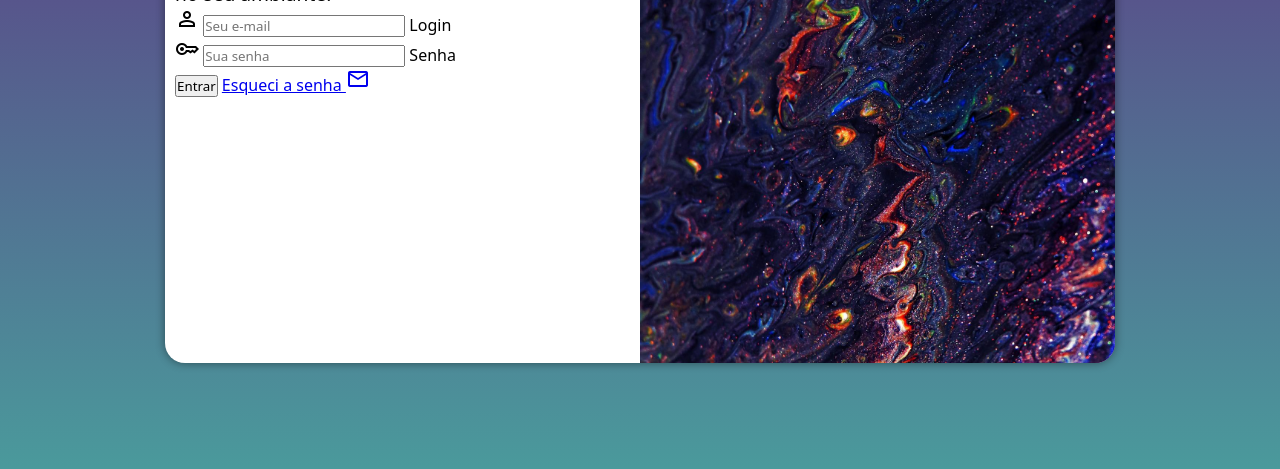
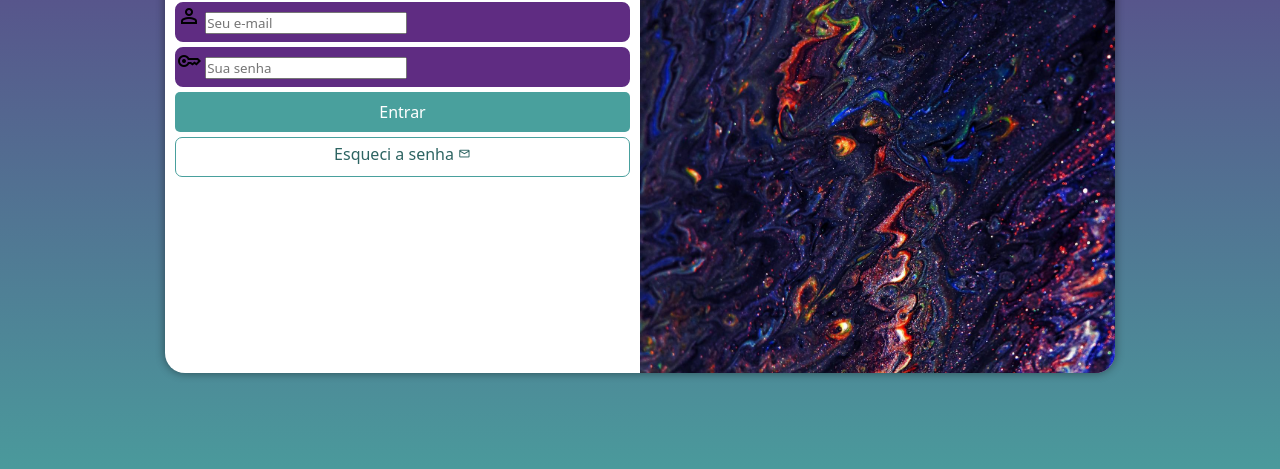
Before and after one commit to Airton-Sales/projeto-login, a plain HTML site: page index.html in a window 1280 px wide. Shown: the part 287-756 px from the top of the page. Drawn offline with nearby package versions, Linux system fonts and the light colour scheme.

Commit message:
formatação do  formulário

```diff
--- a/estilos/style.css
+++ b/estilos/style.css
@@ -35,7 +35,7 @@ section#login {
 
     background-color: white;
     width: 250px;
-    height: 500px;
+    height: 520px;
     border-radius: 20px;
     box-shadow: 0px 0px 10px rgba(0, 0, 0, 0.452);
 
@@ -62,5 +62,58 @@ div#formulário>h1 {
 }
 
 div#formulário>p {
-    font-size: .8em;
+    font-size: 1em;
 }
+
+form > div.campo {
+    background-color: #5f2c82;
+    border: 2px solid #5f2c82;
+    display: block;
+    width: 100%;
+    height: 40px;
+    border-radius: 8px;
+    margin: 5px 0px;
+}
+
+form label {
+    display: none;
+}
+
+form>input[type=submit] {
+    display: block;
+    font-size: 1em;
+    width: 100%;
+    height: 40px;
+    background-color: #49a09d;
+    color: white;
+    border: none;
+    border-radius: 5px;
+    cursor: pointer;
+}
+
+form>input[type=submit]:hover {
+    background-color: #2d6462;
+}
+
+form>a.botao {
+    display: block;
+    text-align: center;
+    font-size: 1em;
+    width: 100%;
+    height: 40px;
+    padding-top: 5px;
+    margin-top: 5px;
+    background-color: white;
+    color: #2d6462;
+    border: 1px solid #49a09d;
+    border-radius: 7px;
+    text-decoration: none;
+}
+
+form>a.botao:hover {
+    background-color: #6cd3cf;
+}
+
+form > a.botao > span {
+    font-size: 0.8em;
+}
--- a/index.html
+++ b/index.html
@@ -1,44 +1,50 @@
 <!DOCTYPE html>
 <html lang="pt-br">
+
 <head>
     <meta charset="UTF-8">
     <meta name="viewport" content="width=device-width, initial-scale=1.0">
-    <link rel="stylesheet" href="https://fonts.googleapis.com/css2?family=Material+Symbols+Outlined:opsz,wght,FILL,GRAD@24,400,0,0" />
+    <link rel="stylesheet"href="https://fonts.googleapis.com/css2?family=Material+Symbols+Outlined:opsz,wght,FILL,GRAD@24,400,0,0"/>
     <link rel="stylesheet" href="estilos/style.css">
     <link rel="stylesheet" href="estilos/Media-Query.css">
     <title>Login</title>
 </head>
+
 <body>
     <main>
         <section id="login">
             <div id="imagem">
-            <!-- Aqui vai a imagem nas CSS -->
+                <!-- Aqui vai a imagem nas CSS -->
             </div>
             <div id="formulário">
                 <h1>Login</h1>
-                <p>Seja bem-vindo(a) novamente. Fça login para acessar sua conta e poder fazer as configurações no seu ambiante.</p>
+                <p>Seja bem-vindo(a) novamente. Fça login para acessar sua conta e poder fazer as configurações no seu
+                    ambiante.</p>
                 <form action="login.php" method="post" autocomplete="on">
                     <div class="campo">
                         <span class="material-symbols-outlined">
                             person
-                            </span>
-                        <input type="email" name="login" id="ilogin" placeholder="Seu e-mail" autocomplete="email" required maxlength="30">
+                        </span>
+                        <input type="email" name="login" id="ilogin" placeholder="Seu e-mail" autocomplete="email"
+                            required maxlength="30">
                         <label for="ilogin">Login</label>
                     </div>
                     <div class="campo">
                         <span class="material-symbols-outlined">
                             key
-                            </span>
-                        <input type="password" name="senha" id="isenha" placeholder="Sua senha"autocomplete="current-password" required minlength="8" maxlength="20">
+                        </span>
+                        <input type="password" name="senha" id="isenha" placeholder="Sua senha"
+                            autocomplete="current-password" required minlength="8" maxlength="20">
                         <label for="isenha">Senha</label>
                     </div>
                     <input type="submit" value="Entrar">
-                    <a href="esqueci.html"> Esqueci a senha <span class="material-symbols-outlined">
-                        mail
+                    <a href="esqueci.html" class="botao"> Esqueci a senha <span class="material-symbols-outlined">
+                            mail
                         </span></a>
                 </form>
             </div>
         </section>
     </main>
 </body>
+
 </html>
```
